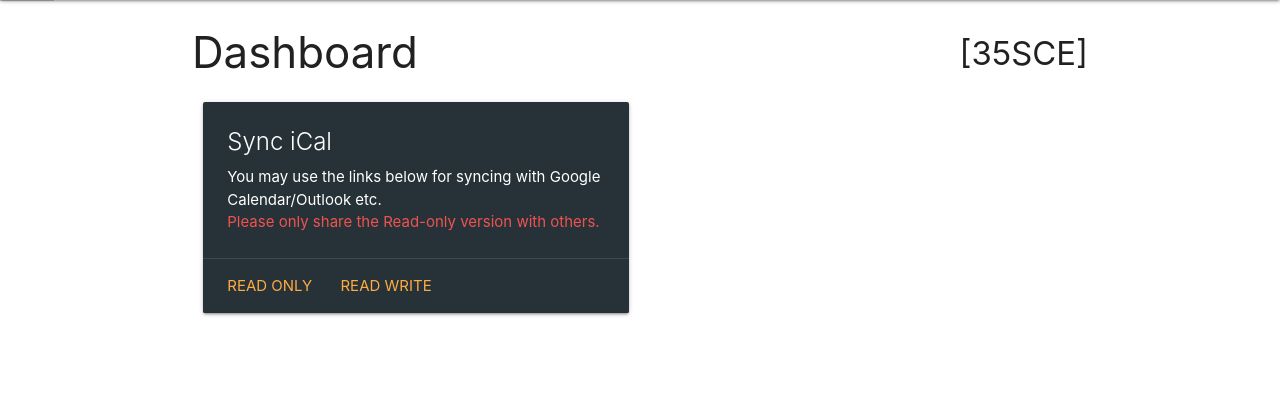
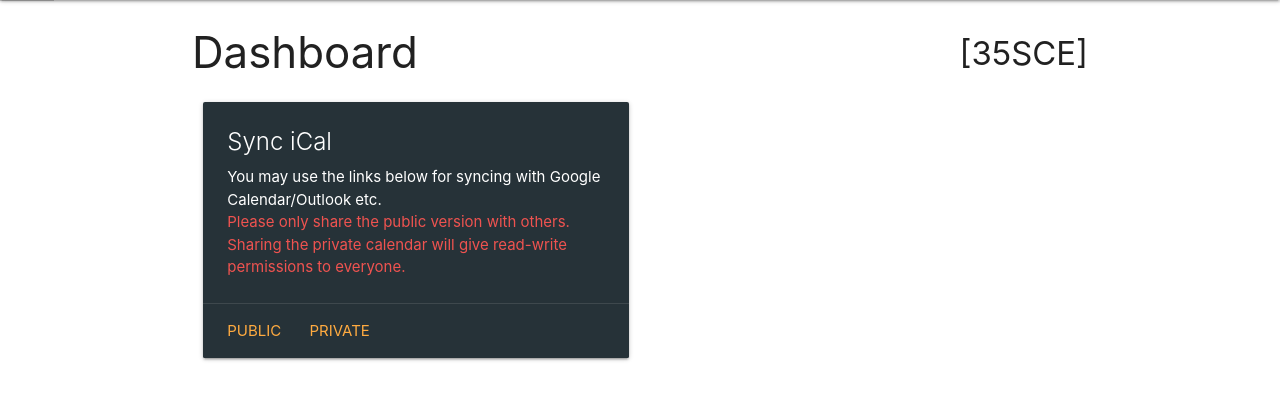
Before and after one commit to sunjerry019/duty-planner, a PHP site: page / in a window 1280 px wide. Shown: the part 64-464 px from the top of the page. Run offline with PHP 8.4, Linux system fonts and the light colour scheme; some web fonts are replaced.

Commit message:
change wording for calendar

```diff
--- a/index.php
+++ b/index.php
@@ -54,11 +54,11 @@
 					<div class="card-content white-text">
 						<span class="card-title">Sync iCal</span>
 						<p>You may use the links below for syncing with Google Calendar/Outlook etc.</p>
-						<p class="red-text text-lighten-1">Please only share the Read-only version with others.</p>
+						<p class="red-text text-lighten-1">Please only share the public version with others. Sharing the private calendar will give read-write permissions to everyone.</p>
 					</div>
 					<div class="card-action">
-						<a href="<?php echo $calendar["ro"] ?>" class="ical">Read Only</a>
-						<a href="<?php echo $calendar["rw"] ?>" class="ical">Read Write</a>
+						<a href="<?php echo $calendar["ro"] ?>" class="ical" data-pretext="<p class='green-text text-darken-2'>This calendar has read-only rights.</p>">Public</a>
+						<a href="<?php echo $calendar["rw"] ?>" class="ical" data-pretext="<p class='red-text'>This calendar has read-write rights.</p>">Private</a>
 					</div>
 				</div>
 			</div>
--- a/script.js
+++ b/script.js
@@ -12,7 +12,7 @@ var modallen = {
 
 $(document).ready(function(){
 	$(".dropdown-trigger").dropdown();
-	$('.modal').modal({endingTop: '50%'});
+	$('.modal').modal({startingTop: '30%', endingTop: '50%'});
 
 	/* Event Listeners */
 	$('.preventDefault').click(function(e){ e. preventDefault(); })
@@ -20,7 +20,8 @@ $(document).ready(function(){
 		e.preventDefault();
 		e.stopPropagation();
 
-		pretext = "<p>Copy this URL into your favourite calendar app and start syncing:</p>";
+		pretext = this.dataset.pretext;
+		pretext += "<p>Copy this URL into your favourite calendar app and start syncing:</p>";
 		modallen.alert($(this).html() + " Calendar", pretext + "<div class='cal_link code center'>" + this.href + "</div>");
 	})
 	/* /Event Listeners */
```
